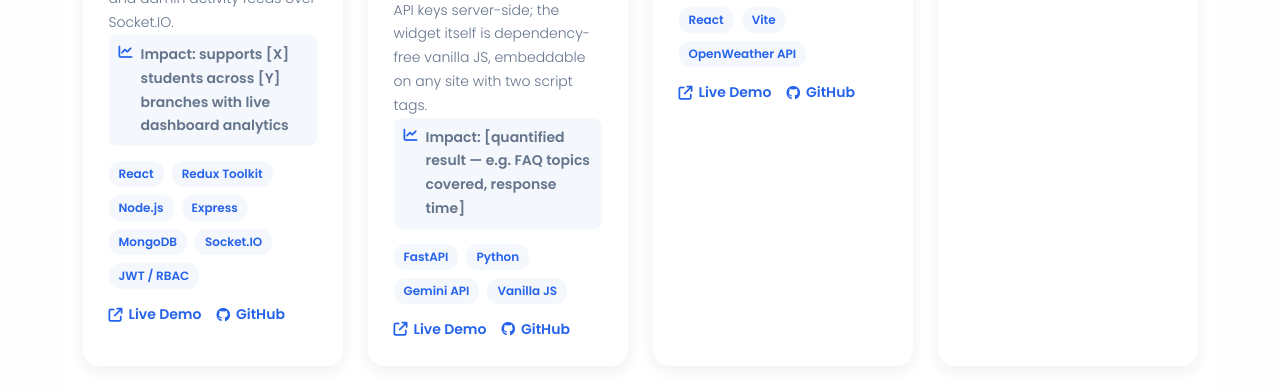
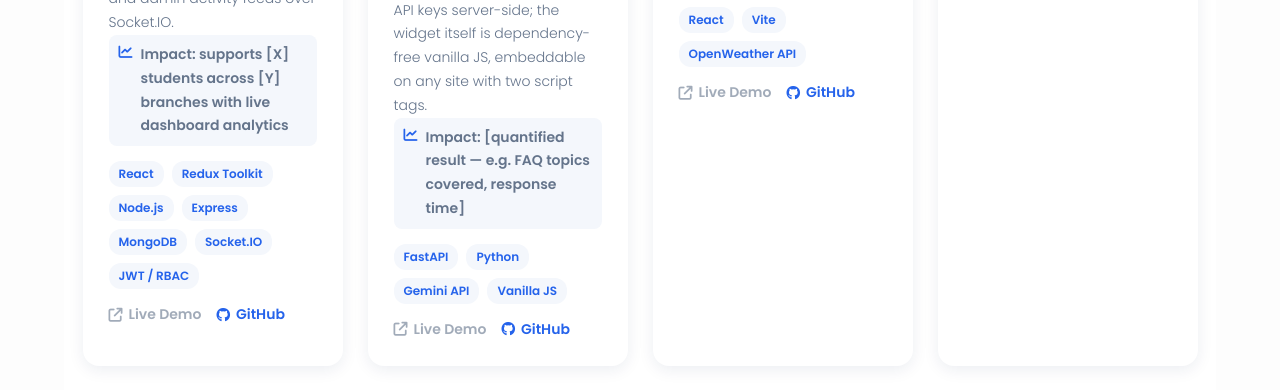
Before and after one commit to Manasva504/My-Portfolio., a plain HTML site: page index.html in a window 1280 px wide. Shown: the part 3011-3401 px from the top of the page. Drawn offline with Linux system fonts and the light colour scheme.

Commit message:
Fix misleading Live Demo links on project cards
- AI chatbot & React Weather App: these had href="#" target="_blank"
  placeholders, which actually opens a new tab of the portfolio page
  itself when clicked (not a no-op) — replaced with a visually disabled
  "link-pending" span so a missing demo doesn't look like a working link
- Student Management System: the Vercel deployment referenced in the
  GitHub repo's own README is gone (404 DEPLOYMENT_NOT_FOUND) — swapped
  for the same disabled-link treatment with a TODO to redeploy
- Added .link-pending style (muted, not-allowed cursor) in style.css

```diff
--- a/index.html
+++ b/index.html
@@ -292,14 +292,11 @@
                 <span class="tech-tag">JWT / RBAC</span>
               </div>
               <div class="project-links">
-                <a
-                  href="https://student-management-system-drab-eta.vercel.app"
-                  target="_blank"
-                  rel="noopener"
-                >
+                <!-- TODO: the previous Vercel deployment (student-management-system-drab-eta.vercel.app) has been taken down (404 DEPLOYMENT_NOT_FOUND) — redeploy and paste the new URL here -->
+                <span class="link-pending" title="Live demo not currently deployed">
                   <i class="fa-solid fa-arrow-up-right-from-square" aria-hidden="true"></i>
                   Live Demo
-                </a>
+                </span>
                 <a
                   href="https://github.com/Manasva504/Student-Management-System"
                   target="_blank"
@@ -334,11 +331,11 @@
                 <span class="tech-tag">Vanilla JS</span>
               </div>
               <div class="project-links">
-                <!-- TODO: deploy the widget demo and replace "#" with the live URL -->
-                <a href="#" target="_blank" rel="noopener">
+                <!-- TODO: deploy the widget demo, then swap this span for a real link -->
+                <span class="link-pending" title="Live demo not deployed yet">
                   <i class="fa-solid fa-arrow-up-right-from-square" aria-hidden="true"></i>
                   Live Demo
-                </a>
+                </span>
                 <a
                   href="https://github.com/Manasva504/ai-chatbot-widget"
                   target="_blank"
@@ -368,11 +365,11 @@
                 <span class="tech-tag">OpenWeather API</span>
               </div>
               <div class="project-links">
-                <!-- TODO: the demo URL on the GitHub repo's About section currently 404s — redeploy on Vercel and paste the working URL here -->
-                <a href="#" target="_blank" rel="noopener">
+                <!-- TODO: the demo URL on the GitHub repo's About section currently 404s — redeploy on Vercel, then swap this span for a real link -->
+                <span class="link-pending" title="Live demo not currently deployed">
                   <i class="fa-solid fa-arrow-up-right-from-square" aria-hidden="true"></i>
                   Live Demo
-                </a>
+                </span>
                 <a
                   href="https://github.com/Manasva504/react-weather-app"
                   target="_blank"
--- a/style.css
+++ b/style.css
@@ -787,6 +787,19 @@ nav a:hover {
   text-decoration: underline;
 }
 
+/* Placeholder for a demo link that isn't live yet — looks inert instead of
+   behaving like a real (but broken) link */
+.project-links .link-pending {
+  color: var(--color-text-muted);
+  font-size: 14px;
+  font-weight: 600;
+  display: inline-flex;
+  align-items: center;
+  gap: 6px;
+  cursor: not-allowed;
+  opacity: 0.6;
+}
+
 /* ---------- Education ---------- */
 
 .education {
```
